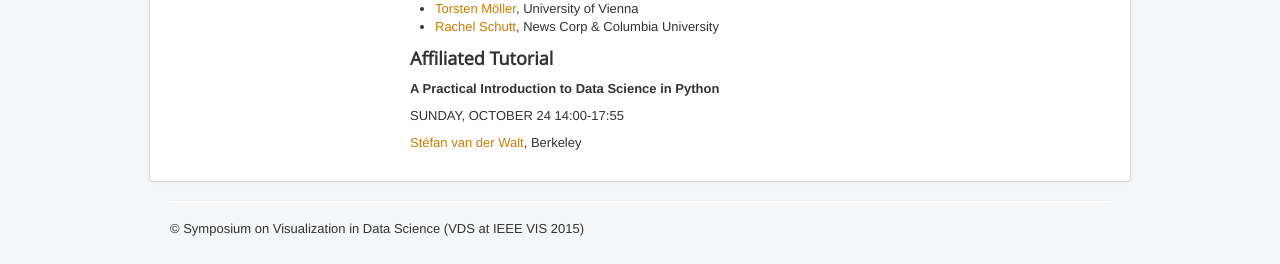
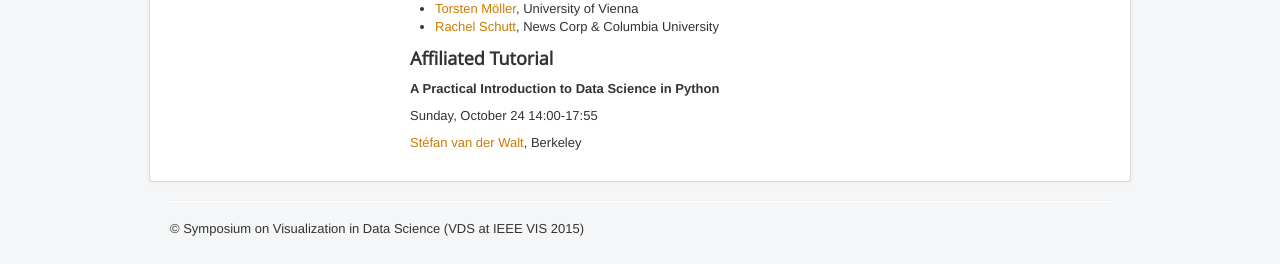
Before and after one commit to ngehlenborg/2017, a Jekyll site: the page built from program.md, in a window 1280 px wide. Shown: the part 699-963 px from the top of the page. Built offline with Jekyll 4.4.1, drawn with Linux system fonts in a browser that asks for light colours.

```diff
--- a/program.md
+++ b/program.md
@@ -16,6 +16,6 @@ permalink: /program/
 
 **A Practical Introduction to Data Science in Python**
 
-SUNDAY, OCTOBER 24 14:00-17:55
+Sunday, October 24 14:00-17:55
 
 [Stéfan van der Walt](http://bids.berkeley.edu/people/st%C3%A9fan-van-der-walt), Berkeley
```
